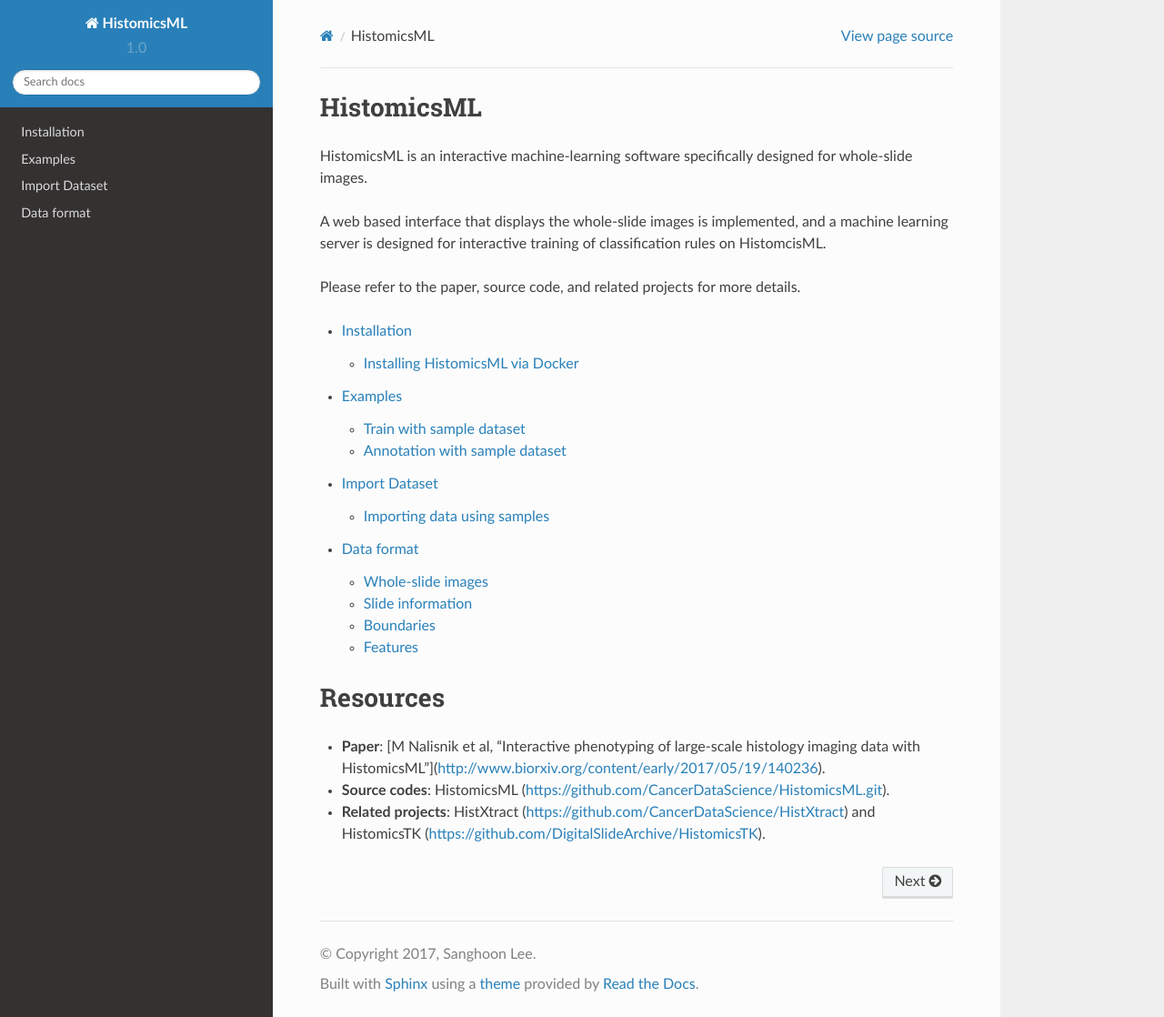
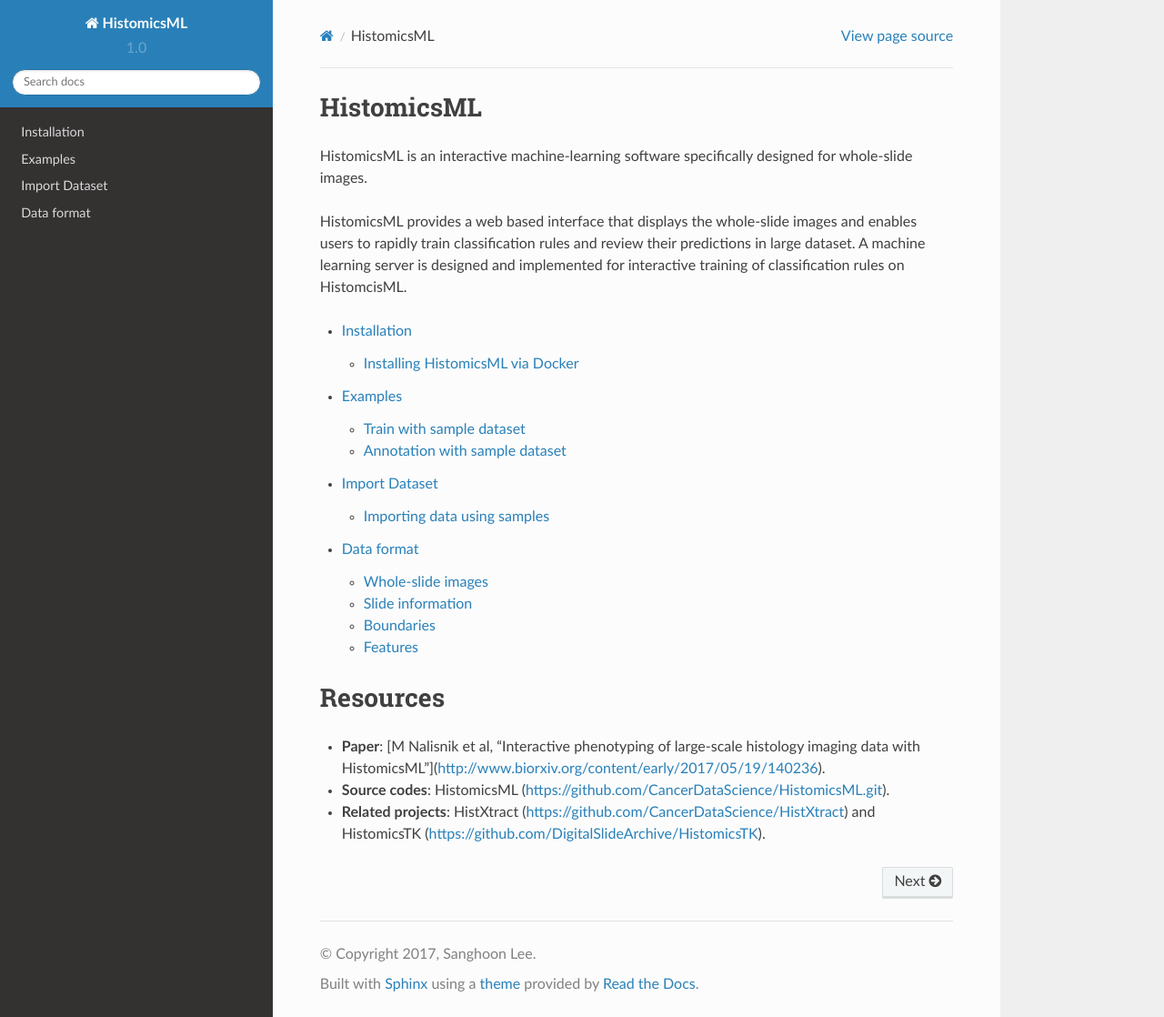
Before and after one commit to PathologyDataScience/HistomicsML, a Sphinx documentation site: the page built from docs/index.rst, in a window 1280 px wide and 1118 px high. Shown: the whole window at 91% size. Built offline with Sphinx 7.4.7 and the Read the Docs theme 2.0.0, drawn with Linux system fonts in a browser that asks for light colours.

Commit message:
Modified index

```diff
--- a/docs/index.rst
+++ b/docs/index.rst
@@ -3,10 +3,10 @@
 
 HistomicsML is an interactive machine-learning software specifically designed for whole-slide images.
 
-A web based interface that displays the whole-slide images is implemented, and
-a machine learning server is designed for interactive training of classification rules on HistomcisML.
+HistomicsML provides a web based interface that displays the whole-slide images
+and enables users to rapidly train classification rules and review their predictions in large dataset.
+A machine learning server is designed and implemented for interactive training of classification rules on HistomcisML.
 
-Please refer to the paper, source code, and related projects for more details.
 
 .. toctree::
    :maxdepth: 2
```
